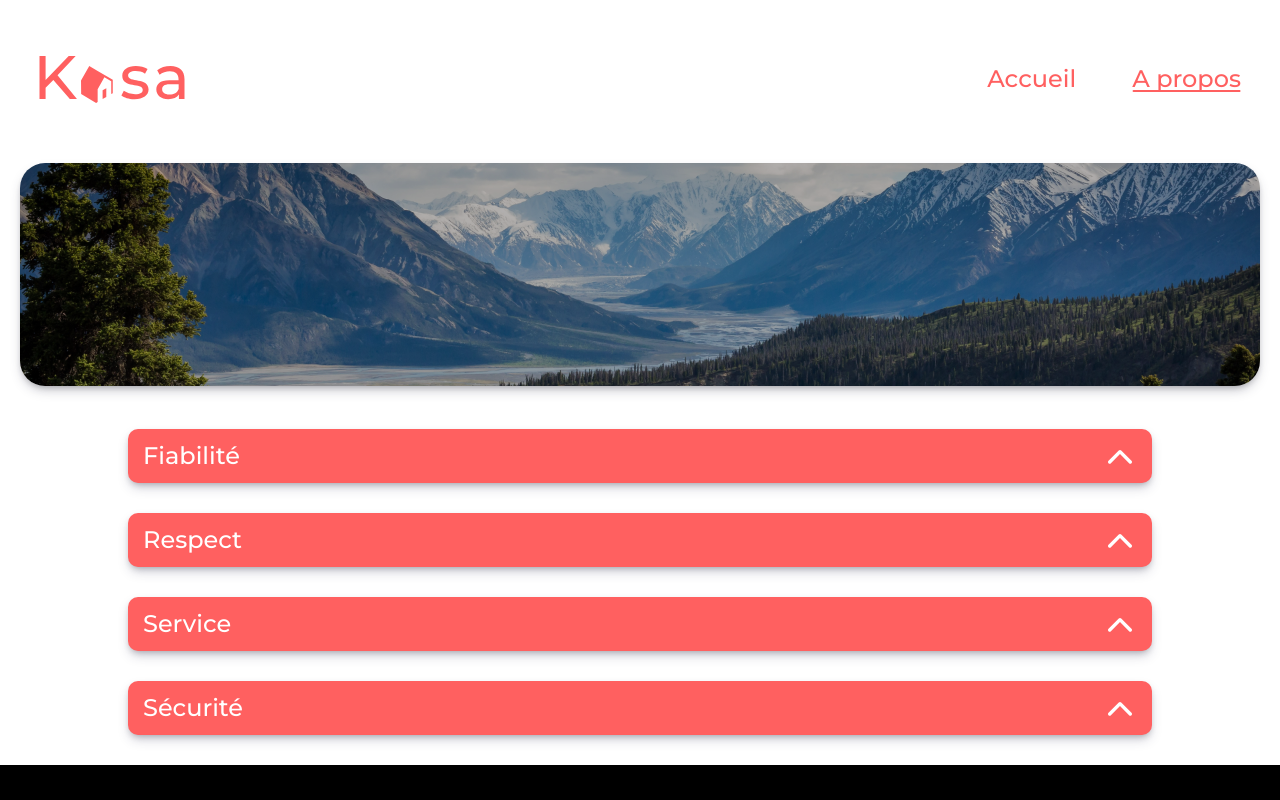
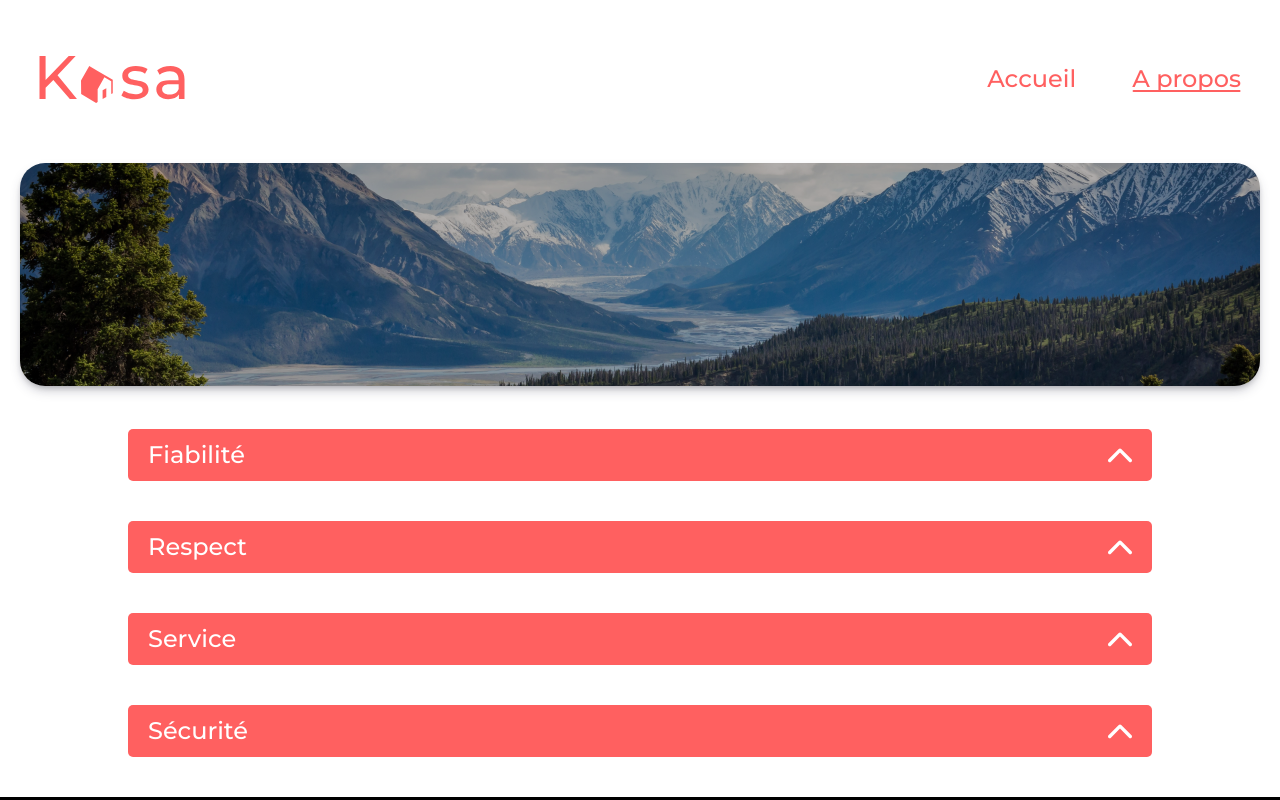
Before and after one commit to DavidDevPro/projet-8-kasa, a React (Vite) app: page /about in a window 1280 px wide. Shown: the top 800 px of the page. Built offline with nearby package versions, Linux system fonts and the light colour scheme.

Commit message:
page about version 1 terminée

```diff
--- a/src/components/Caroussel.jsx
+++ b/src/components/Caroussel.jsx
@@ -3,7 +3,7 @@ import React from "react";
 const Caroussel = () => {
   return (
     <div className="caroussel">
-      <h2>titre de la location</h2>
+      <div className="caroussel-img"></div>
     </div>
   );
 };
--- a/src/components/DropList.jsx
+++ b/src/components/DropList.jsx
@@ -1,15 +1,32 @@
-import React from "react";
-import arrowSvg from "../assets/img/arrow.svg";
+import { useState } from "react";
+import pt from "prop-types";
+import arrowIcon from "../assets/img/arrow.svg";
 
-const DropList = (props) => {
+const DropList = ({ title, children }) => {
+  const [visible, setVisible] = useState(false);
+
+  const toggle = () => {
+    setVisible(!visible);
+  };
+
   return (
-    <div className="dropListContainer">
-      <div className="dropListHead">
-        <h3>{props.title}</h3>
-        <img className="arrowStatic" src={arrowSvg} alt="fléche drop list" />
+    <div className={`dropListContainer ${visible ? "visible" : ""}`}>
+      <div className="dropListHead" onClick={toggle}>
+        <h3>{title}</h3>
+        <img
+          src={arrowIcon}
+          alt="flèche"
+          className={`arrow ${visible ? "down" : ""}`}
+        />
       </div>
+      <div className={`content ${visible ? "animate" : ""}`}>{children}</div>
     </div>
   );
 };
 
+DropList.propTypes = {
+  title: pt.string.isRequired,
+  children: pt.node.isRequired,
+};
+
 export default DropList;
--- a/src/pages/About.jsx
+++ b/src/pages/About.jsx
@@ -1,14 +1,16 @@
 import React from "react";
 import AboutBanner from "../components/AboutBanner";
 import DropList from "../components/DropList";
-import dataDropList from "../data/dropList.json";
+import dropListData from "../data/dropList.json";
 
 const About = () => {
   return (
     <div className="aboutPage">
       <AboutBanner />
-      {dataDropList.map((dataList, data) => (
-        <DropList key={data} data={data} title={dataList.title}></DropList>
+      {dropListData.map((dataItem, index) => (
+        <DropList key={index} title={dataItem.title}>
+          {dataItem.text}
+        </DropList>
       ))}
     </div>
   );
--- a/src/sass/components/aboutDropList.scss
+++ b/src/sass/components/aboutDropList.scss
@@ -2,32 +2,27 @@
 @import "../utils/mixins";
 
 .dropListContainer {
-  width: 100%;
   max-width: 1024px;
   margin: auto;
 
   .dropListHead {
     @include transition;
-    @include shadow;
-    height: 54px;
     background-color: $third_color;
-    border-radius: 10px;
+    height: 52px;
     display: flex;
     align-items: center;
     justify-content: space-between;
-    margin-bottom: 30px;
-    padding: 0 20px 0 15px;
+    border-radius: 5px;
+    padding: 0 20px;
+    position: relative;
+    z-index: 1;
 
     @media screen and (max-width: 1024px) {
       height: 42px;
-      margin-bottom: 25px;
-      border-radius: 7.5px;
       padding: 0 17px 0 12.5px;
     }
     @media screen and (max-width: 768px) {
       height: 30px;
-      margin-bottom: 20px;
-      border-radius: 5px;
       padding: 0 13px 0 10px;
     }
 
@@ -45,5 +40,49 @@
         font-size: 1em;
       }
     }
+    .arrow {
+      cursor: pointer;
+      transition: transform 0.4s ease-in-out;
+      height: 24px;
+      width: 24px;
+      &.down {
+        transform: rotate(-180deg);
+      }
+      @media screen and (max-width: 768px) {
+        height: 18px;
+        width: 18px;
+      }
+    }
+  }
+  .content {
+    @include font;
+    background-color: $gallery_color;
+    color: $third_color;
+    font-size: 1.15em;
+    line-height: 1.5em;
+    transform: translateY(-52px);
+    transition: transform 0.7s ease-in-out;
+    opacity: 0;
+    height: 0;
+    border-radius: 0 0 10px 10px;
+    padding: 25px 20px 20px;
+    margin: -5px 0 0px;
+    box-sizing: border-box;
+    @media screen and (max-width: 1024px) {
+      transform: translateY(-30px);
+      font-size: 1.05em;
+    }
+    @media screen and (max-width: 768px) {
+      transform: translateY(-20px);
+      padding: 15px 15px;
+      font-size: 0.9em;
+    }
+
+    &.animate {
+      opacity: 1;
+      transform: translateY(0px);
+      height: max-content;
+      margin-bottom: 30px;
+    }
   }
 }
--- a/src/sass/components/locationCaroussel.scss
+++ b/src/sass/components/locationCaroussel.scss
@@ -3,5 +3,12 @@
   max-width: 1240px;
   height: 415px;
   margin: 0 auto 43px;
-  border: 1px solid black;
+
+  .caroussel-img {
+    width: 100%;
+    height: 415px;
+    border-radius: 25px;
+    object-fit: cover;
+    border: 1px solid black;
+  }
 }
```
